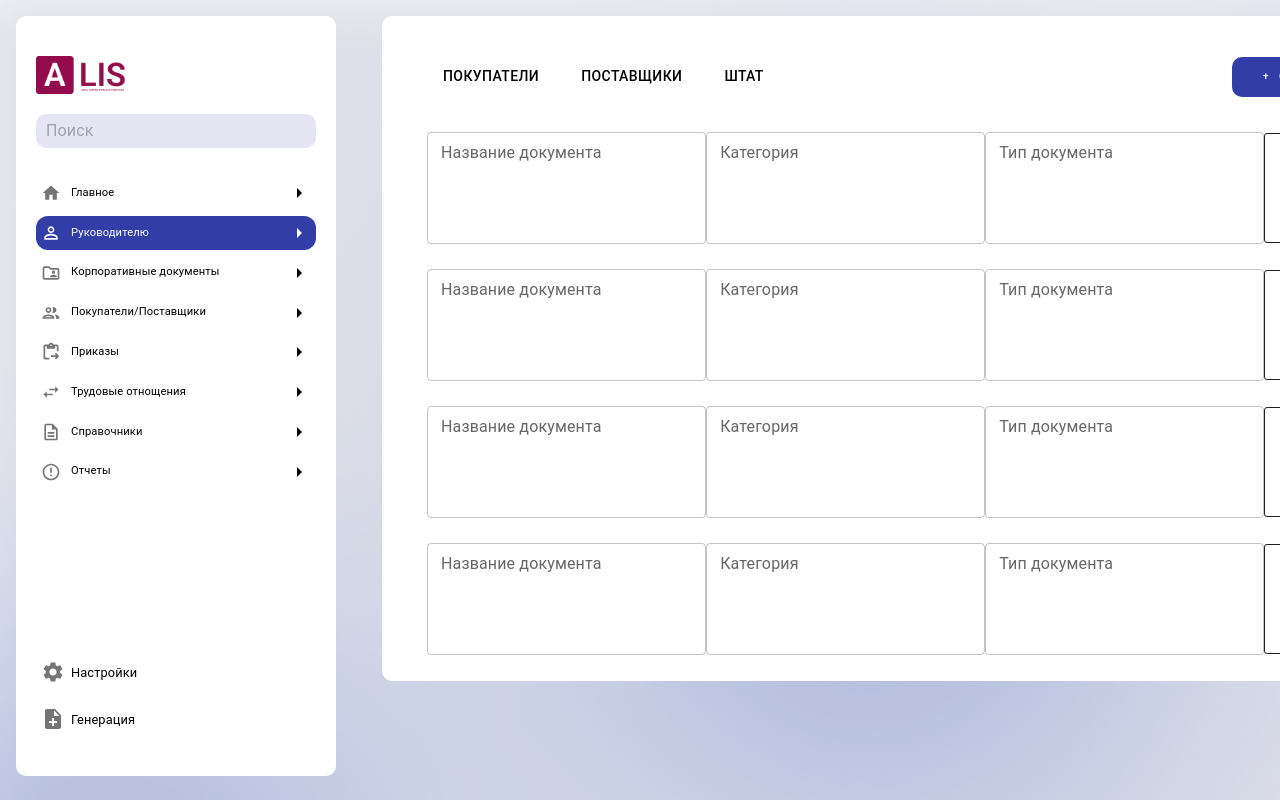
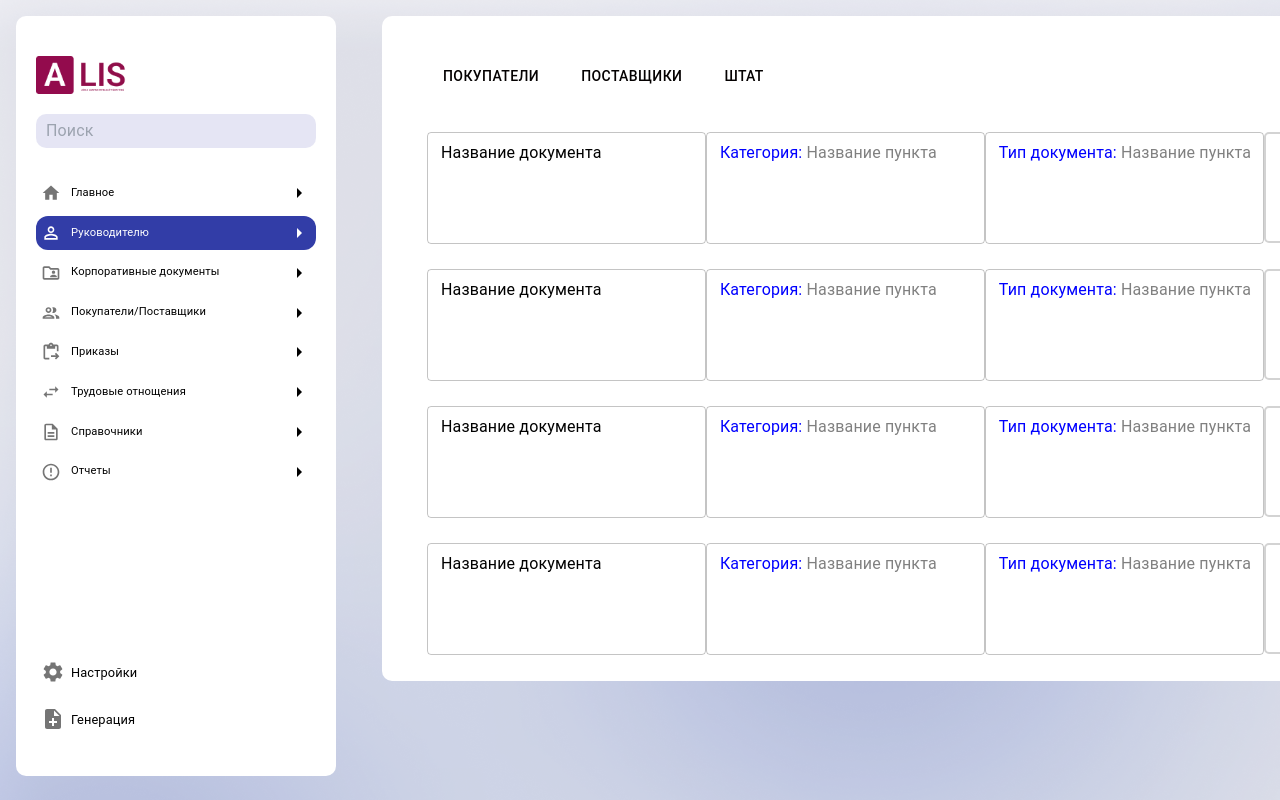
Before and after one commit to DonJuvn/alis-client, a React (Vite) app: page /documents in a window 1280 px wide. Shown: the top 800 px of the page. Built offline with nearby package versions, Linux system fonts and the light colour scheme.

Commit message:
add:Download icon, fix button

```diff
--- a/src/components/Client page/DocumentForm.jsx
+++ b/src/components/Client page/DocumentForm.jsx
@@ -1,7 +1,8 @@
 import { Button, TextField, IconButton } from '@mui/material';
-import { Delete, Edit, Visibility } from '@mui/icons-material';
+import { Delete, Visibility } from '@mui/icons-material';
+import DownloadIcon from '@mui/icons-material/Download';
 import { useState, useRef, useEffect } from 'react';
-
+import Typography from '@mui/material/Typography';
 const DocumentForm = () => {
   const [activeTab, setActiveTab] = useState(null);
   const containerRef = useRef(null);
@@ -67,7 +68,13 @@ const DocumentForm = () => {
             {tab}
           </Button>
         ))}
-        <div style={{ marginLeft: 'auto', marginTop: 'auto' }}>
+        <div
+          style={{
+            marginLeft: 'auto',
+            marginRight: '-120px',
+            marginTop: 'auto',
+          }}
+        >
           <Button
             onClick={() => {}}
             style={{
@@ -102,7 +109,6 @@ const DocumentForm = () => {
             key={index}
             style={{
               display: 'flex',
-              alignItems: 'center',
               marginLeft: '-55px',
             }}
           >
@@ -112,10 +118,19 @@ const DocumentForm = () => {
               size="small"
               style={{ width: '45%' }}
               InputProps={{ className: 'h-28 text-center text-black' }}
-              InputLabelProps={{ className: 'text-black' }}
+              InputLabelProps={{
+                style: { color: 'black', textAlign: 'center' },
+              }}
             />
             <TextField
-              label="Категория"
+              label={
+                <div>
+                  <span style={{ color: 'blue' }}>Категория: </span>
+                  <Typography style={{ color: 'gray', display: 'inline' }}>
+                    Название пункта
+                  </Typography>
+                </div>
+              }
               variant="outlined"
               size="small"
               style={{ width: '45%' }}
@@ -123,27 +138,32 @@ const DocumentForm = () => {
               InputLabelProps={{ className: 'text-black' }}
             />
             <TextField
-              label="Тип документа"
+              label={
+                <div>
+                  <span style={{ color: 'blue' }}>Тип документа: </span>
+                  <Typography style={{ color: 'gray', display: 'inline' }}>
+                    Название пункта
+                  </Typography>
+                </div>
+              }
               variant="outlined"
               size="small"
-              style={{ width: '45%', textAlign: 'center', justify: 'center' }}
+              style={{ width: '45%' }}
               InputProps={{ className: 'h-28 text-center text-black' }}
-              InputLabelProps={{
-                className: 'text-black ',
-                style: { textAlign: 'center' },
-              }}
+              InputLabelProps={{ className: 'text-black' }}
             />
             <div
               style={{
                 display: 'flex',
                 flexDirection: 'row',
                 gap: '25px',
-                border: '1px solid',
+                border: '2px solid lightgrey',
+                color: 'gray',
                 width: '400px',
-                height: '110px',
+                height: '111px',
                 justifyContent: 'center',
                 marginRight: '-80px',
-                borderRadius: '3px',
+                borderRadius: '5px',
               }}
             >
               {' '}
@@ -151,7 +171,7 @@ const DocumentForm = () => {
                 <Visibility />
               </IconButton>
               <IconButton>
-                <Edit />
+                <DownloadIcon />
               </IconButton>
               <IconButton>
                 <Delete />
```
